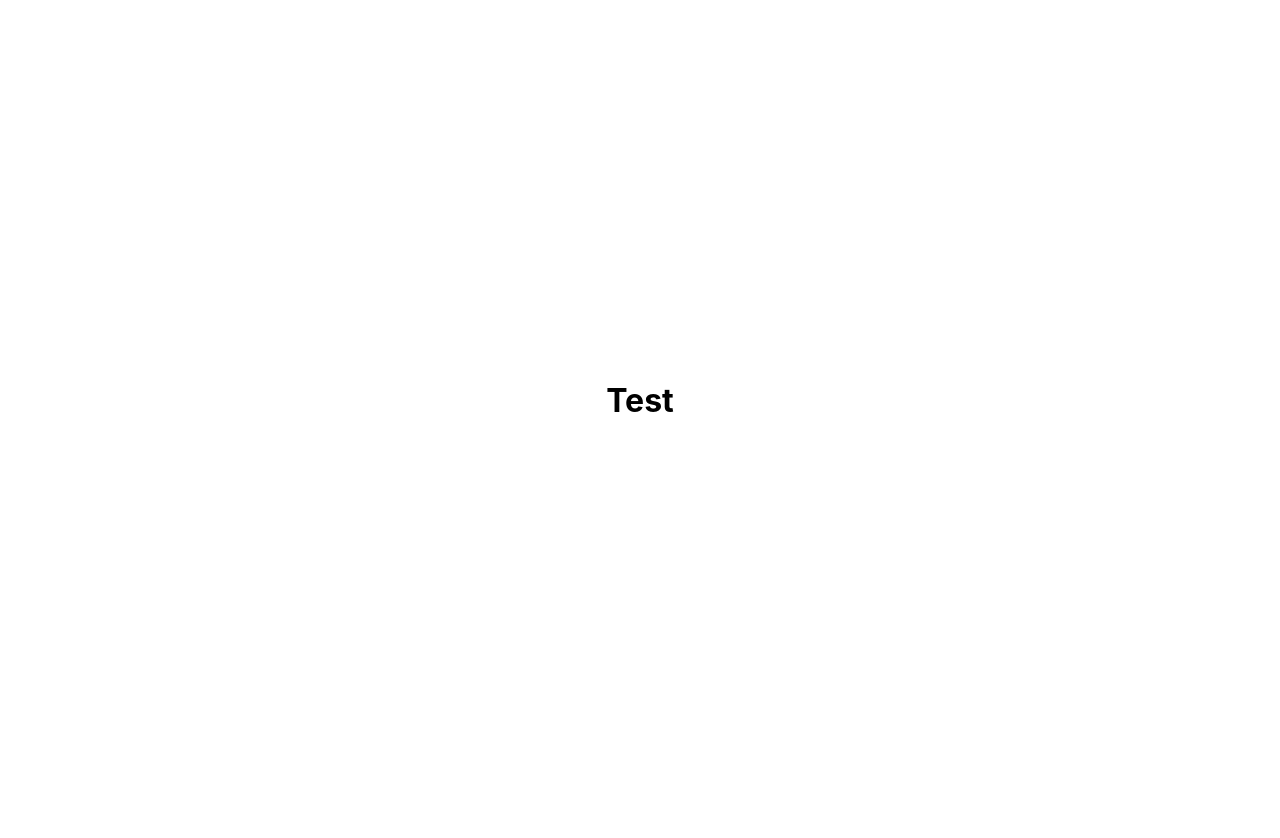
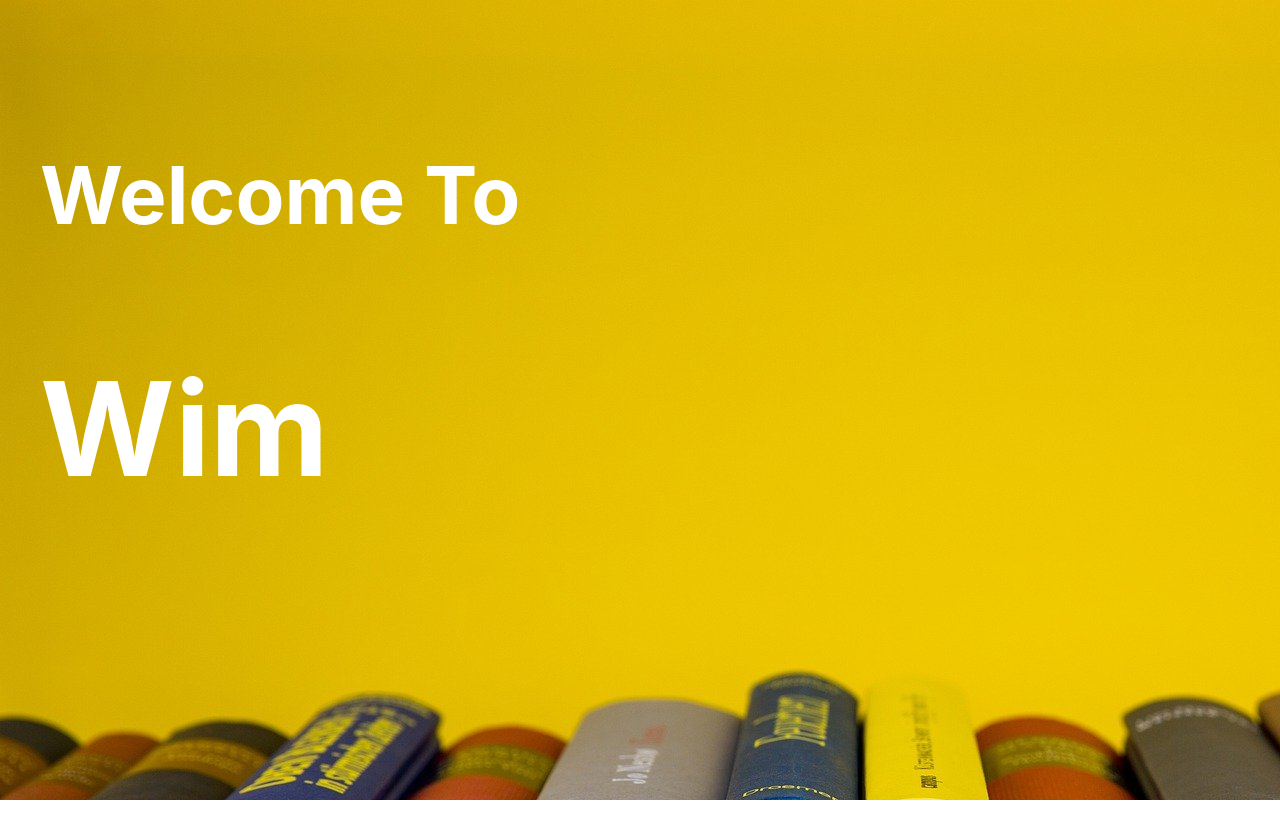
Before and after one commit to Ko-GyeongTae/Frontend-Wim-Official, a Next.js app: page / in a window 1280 px wide. Shown: the top 838 px of the page. Before the commit the page ends 800 px from the top, so only its background shows below. Built offline with nearby package versions, Linux system fonts and the light colour scheme.

Commit message:
<EDIT> index page

```diff
--- /dev/null
+++ b/pages/index.module.css
@@ -0,0 +1,56 @@
+.Container {
+    width: 1200px auto;
+    height: 2000;
+    align-items: center;
+    overflow: hidden;
+}
+.titleText {
+    padding-left: 40px;
+    padding-top: 20px;
+    font-size: 130px;
+    color: white;
+    position: relative;
+}
+.subtitleText{
+    padding-left: 40px;
+    padding-top: 20px;
+    font-size: 80px;
+    color: white;
+    position: relative;
+}
+.begin {
+    width: 1200px auto;
+    height: 800px;
+    align-items: center;
+    justify-content: center;
+    background-image: url('/images/books.jpg');
+    background-repeat: no-repeat;
+}
+.desc {
+    display: flex;
+    width: 600px;
+    height: 170px;
+    font-weight: bold;
+    font-size: 20px;
+    color: black;
+    margin-left: -500px;
+    margin-bottom: 50px;
+    text-justify: distribute;
+}
+.desc_rev {
+    display: flex;
+    width: 600px;
+    height: 170px;
+    font-weight: bold;
+    font-size: 20px;
+    color: black;
+    margin-left: 0px;
+    text-justify: distribute;
+}
+.begin_repo {
+    width: 1200px auto;
+    height: 800px;
+    background-color: white;
+    background-image: linear-gradient( rgba(0, 0, 0, 0.3), rgba(0, 0, 0, 0.3) ), url('/images/belgium.jpg');
+    object-fit: scale-down;
+}
--- a/pages/index.tsx
+++ b/pages/index.tsx
@@ -1,15 +1,97 @@
+import React, { useEffect, useState } from 'react'
 import Head from 'next/head'
-import Image from 'next/image'
-import styles from '../styles/Home.module.css'
+import style from './index.module.css'
 
 export default function Home() {
+  const [position, setPosition] = useState(0);
+  const [innerWidth, setInnerWidth] = useState(0);
+
+  const onScroll = () => {
+    console.log(window.scrollY);
+    console.log(window.innerWidth);
+    setPosition(window.scrollY);
+    setInnerWidth(window.innerWidth);
+  }
+
+  useEffect(() => {
+    window.addEventListener("scroll", onScroll);
+    return () => {
+      window.removeEventListener("scroll", onScroll);
+    }
+  }, []);
+
   return (
-    <div className={styles.container}>
+    <div className={style.Container}>
       <Head>
         <title>WIM | HOME</title>
-        <link rel="icon" href="/favicon.ico" />
       </Head>
-      <h1>Test</h1>
+      <div className={style.Container}>
+        <div className={style.begin} style={{
+          backgroundPositionY: position / -1.2,
+          paddingTop: 60
+        }}>
+          <div>
+            <h2 className={style.subtitleText}>Welcome To</h2>
+            <h1 className={style.titleText}>Wim</h1>
+          </div>
+        </div>
+
+        <div style={{
+          opacity: (position-300) / 200,
+          color: 'black',
+          fontSize: 30,
+          marginBottom: 50,
+          alignItems:'center',
+          paddingLeft: (innerWidth - 650) / 2,
+        }}>
+          <div style={{width: 650}}>
+            <img src={'/images/wimlogo.svg'} style={{width: 250, height: 250, marginLeft:200}}/>
+            <h1>Wim이 시작된 질문 한마디</h1>
+          </div>
+        </div>
+
+        <div className={style.desc} style={{
+          transform: `translateX(${position-100}px)`,
+          marginBottom: 100
+        }}>
+          <div>
+            <h1 style={{fontSize: 60}}>Where is my?</h1>
+            <p style={{fontSize: 20}}>수없이 많은 앱들이 쏟아져 나오는 시장 속, 내가 찾고자 하는 앱만을 모아둡니다</p>
+          </div>
+        </div>
+        <div className={style.desc} style={{
+          transform: `translateX(${-position + 2450}px)`
+        }}>
+          <div>
+            <h1 style={{fontSize: 60}}>상상을 현실로!</h1>
+            <p style={{fontSize: 20}}>생활에 꼭 필요한, 동시에 유용한 앱을 만듭니다</p>
+          </div>
+        </div>
+        <div>
+          <h1
+            style={{
+              opacity: (position - 1000) / 200,
+              transform: `translateX(${position - 950}px)`,
+              color: 'black',
+              fontSize: 60,
+              marginBottom: 50
+            }}>Wim에 대해 궁금하다면?
+          </h1>
+        </div>
+        <div className={style.begin_repo}
+          style={{
+            opacity: (position - 1200) / 200,
+            backgroundPositionY: position / -15,
+            paddingTop: 40,
+            textAlign: 'center',
+            textJustify: '-moz-initial',
+          }}
+        >
+          <h3 style={{ fontSize: 120, color: 'white' }}>Join with Wim!</h3>
+          <p style={{ fontSize: 50, color: 'white'}}>Wim에 대해 알아보러 가기</p>
+        </div>
+      </div>
     </div>
+
   )
 }
```
